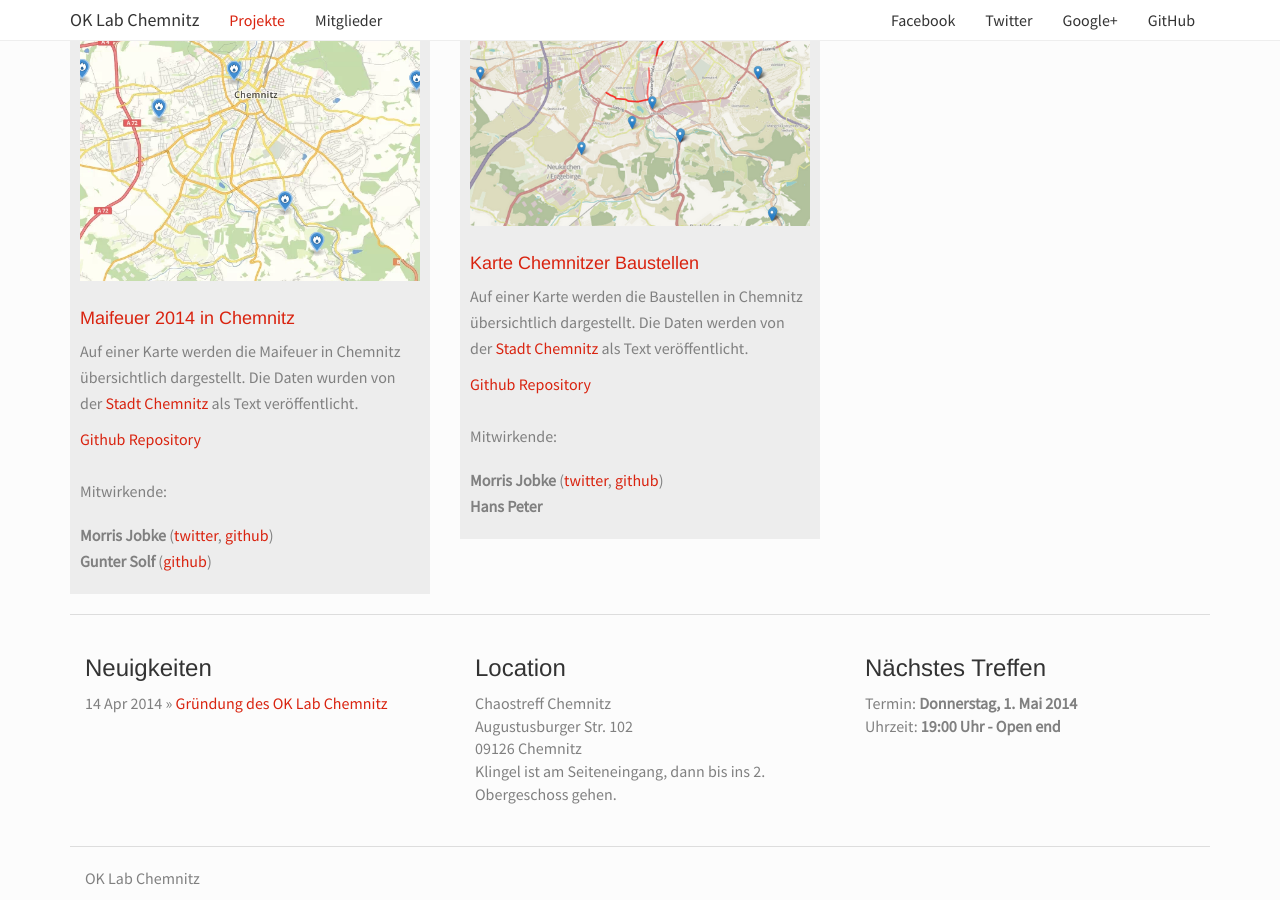
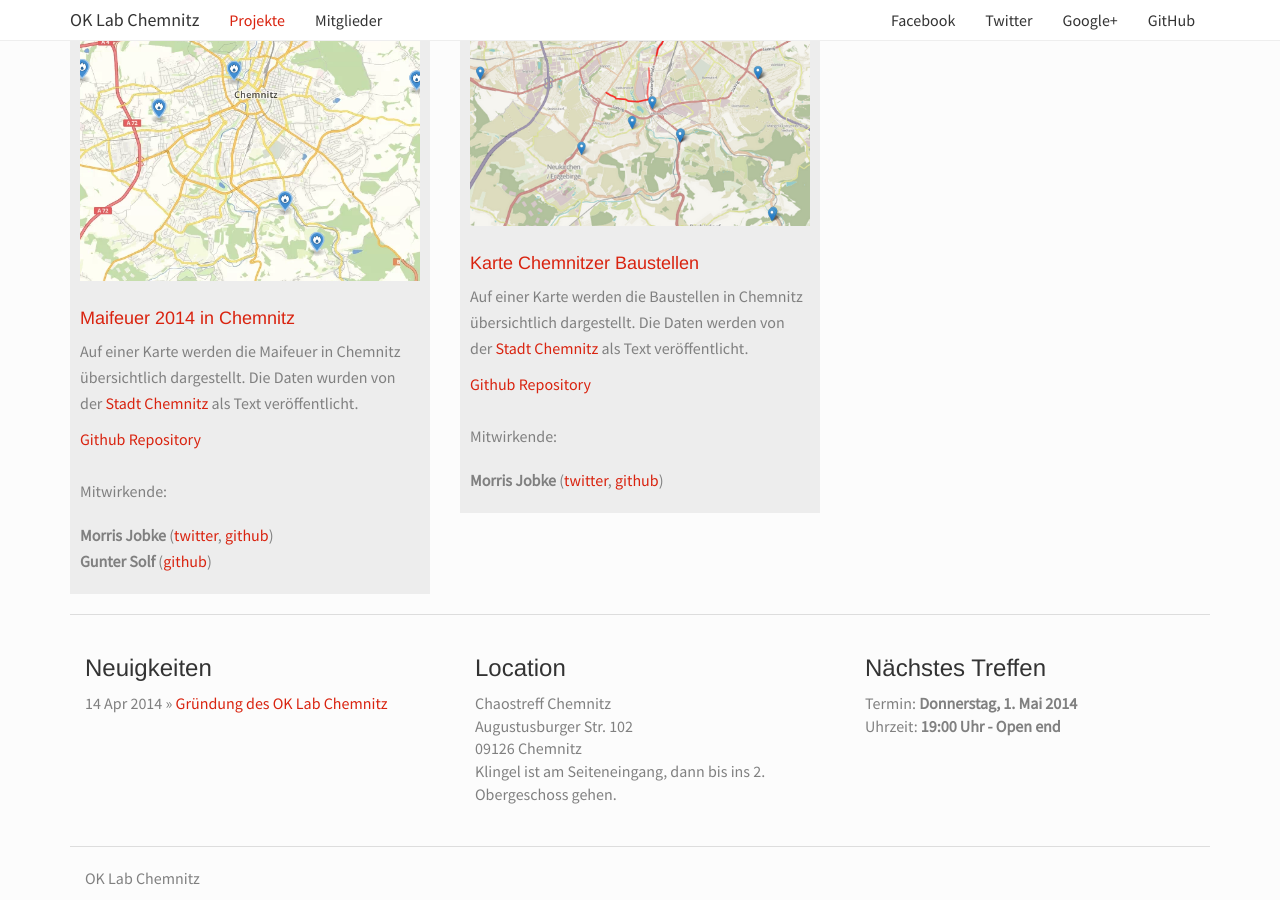
Before and after one commit to CodeforChemnitz/codeforchemnitz.github.io, a Jekyll site: the page built from projects/index.html, in a window 1280 px wide and 900 px high, scrolled down 574 px. Built offline with Jekyll 4.4.1, drawn with Linux system fonts in a browser that asks for light colours; Markdown is read by kramdown in place of the engine named in the settings.

Commit message:
remove Hans Peter

```diff
--- a/projects/_posts/2014-04-04-Baustellen-Chemnitz.markdown
+++ b/projects/_posts/2014-04-04-Baustellen-Chemnitz.markdown
@@ -16,7 +16,6 @@ colaborators:
     url-name: twitter
   - url: https://github.com/MorrisJobke
     url-name: github
-- name: Hans Peter
 
 
 ---
```
